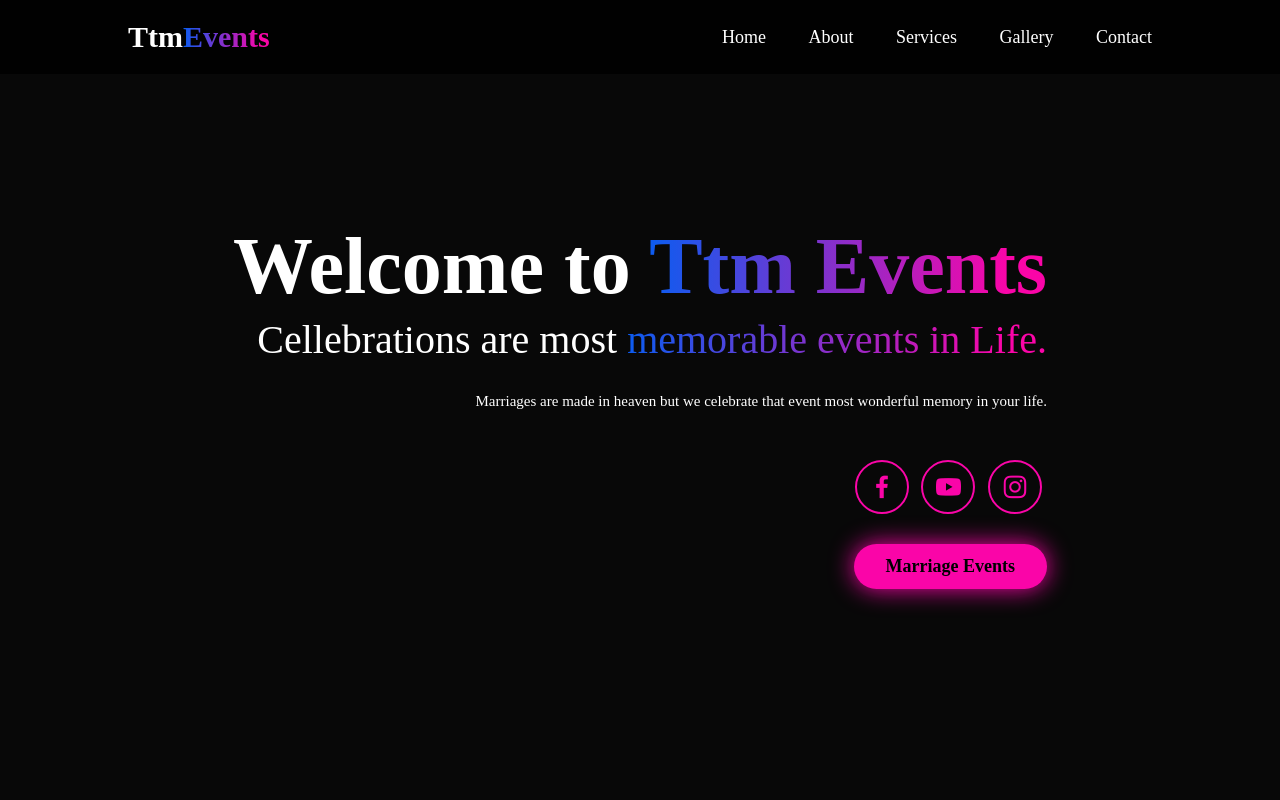
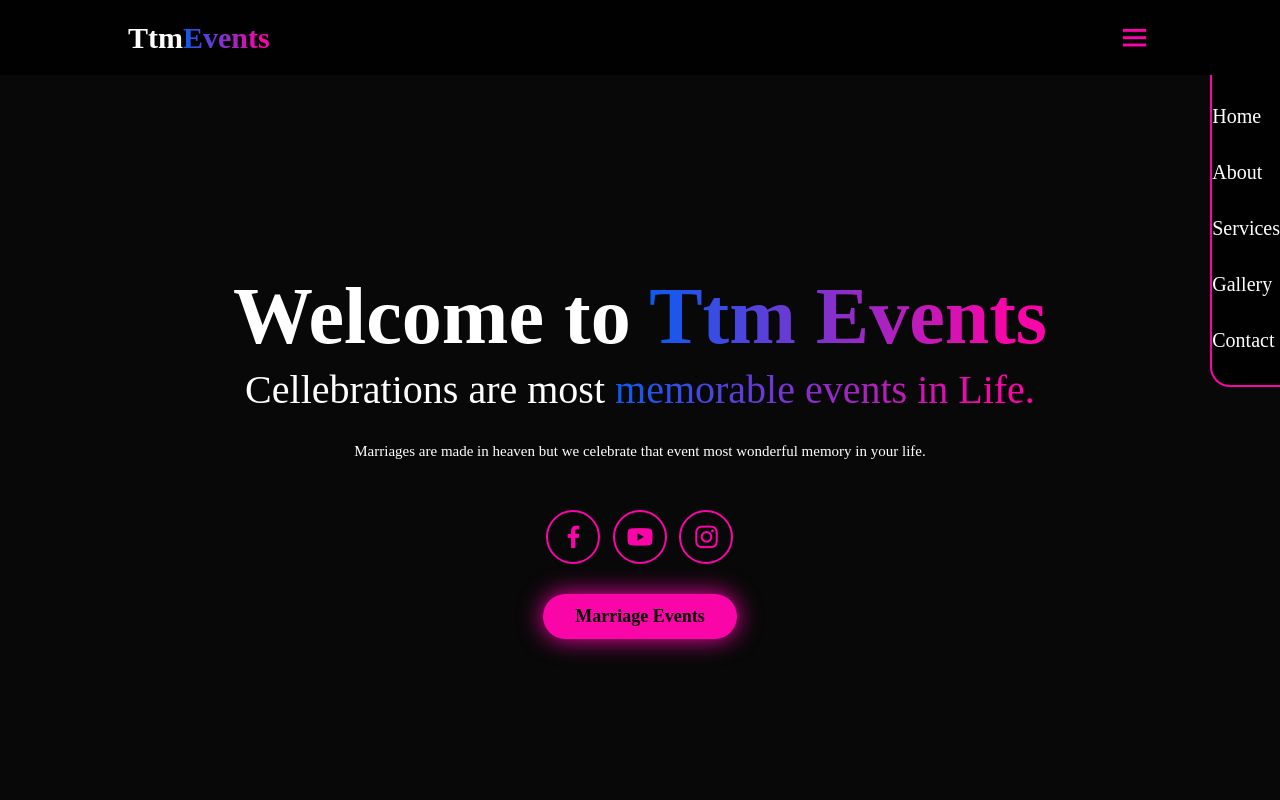
Before and after one commit to tslacademy/ttmevents, a plain HTML site: page index.html in a window 1280 px wide. Shown: the top 800 px of the page. Drawn offline with nearby package versions, Linux system fonts and the light colour scheme; files whose address does not match are found by name.

Commit message:
Update style.css

```diff
--- a/style.css
+++ b/style.css
@@ -475,3 +475,56 @@ p{
   margin:1.5rem 0;
   font-weight:300;
 }
+@media(max-width:1285px){
+  #menu-icon{
+    display:block;
+  }
+  .navbar{
+    position:absolute;
+    top:100%;
+    right:0;
+    width:50%
+    padding:1rem 3rem;
+    background:rgba(0,0,0,0.8);
+    border-bottom-left-radius:2rem;
+    border-left:2px solid var(--main-color);
+    border-bottom:2px solid var(--main-color);
+  }
+  .navbar a{
+    display:block;
+    font-size:2rem;
+    margin:3rem 0;
+    color:var(--text-color);
+  }
+  .navbar.active{
+    display:block;
+  }
+  .gradient-btn{
+    display:name;
+  }
+  .home{
+    flex-direction:column-reverse;
+    margin:5rem 0;
+    gap:5rem;
+  }
+  .home-content{
+    align-items:center;
+    text-align:center;
+  }
+  .home-img img{
+    width:56vw;
+  }
+  .about{
+    flex-direction:column-reverse;
+    text-align:center;
+  }
+  .about h2{
+    text-align:center;
+    margin:2rem 0;
+  }
+
+  }
+  .contact {
+    flex-direction:column;
+  }
+}
```
